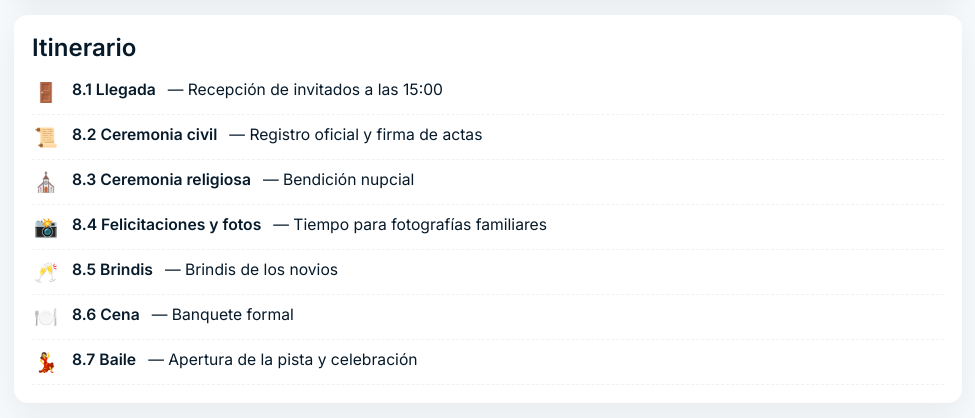
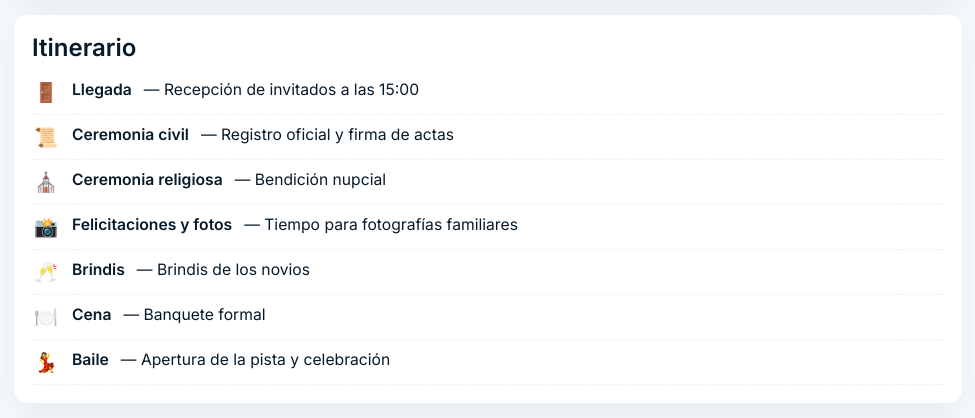
Before and after one commit to Coroxon/boda-juan-y-ana, a plain HTML site: page index.html in a window 1280 px wide. Shown: the part 1211-1629 px from the top of the page, without its empty margins (152-1127 px from the left). Drawn offline with nearby package versions, Linux system fonts and the light colour scheme.

Commit message:
Mejora en itinerario

```diff
--- a/index.html
+++ b/index.html
@@ -76,13 +76,13 @@
       <section class="card">
         <h2>Itinerario</h2>
         <ul class="itinerary">
-          <li><span class="it-icon" aria-hidden="true">🚪</span> <strong>8.1 Llegada</strong> — Recepción de invitados a las 15:00</li>
-          <li><span class="it-icon" aria-hidden="true">📜</span> <strong>8.2 Ceremonia civil</strong> — Registro oficial y firma de actas</li>
-          <li><span class="it-icon" aria-hidden="true">⛪</span> <strong>8.3 Ceremonia religiosa</strong> — Bendición nupcial</li>
-          <li><span class="it-icon" aria-hidden="true">📸</span> <strong>8.4 Felicitaciones y fotos</strong> — Tiempo para fotografías familiares</li>
-          <li><span class="it-icon" aria-hidden="true">🥂</span> <strong>8.5 Brindis</strong> — Brindis de los novios</li>
-          <li><span class="it-icon" aria-hidden="true">🍽️</span> <strong>8.6 Cena</strong> — Banquete formal</li>
-          <li><span class="it-icon" aria-hidden="true">💃</span> <strong>8.7 Baile</strong> — Apertura de la pista y celebración</li>
+          <li><span class="it-icon" aria-hidden="true">🚪</span> <strong>Llegada</strong> — Recepción de invitados a las 15:00</li>
+          <li><span class="it-icon" aria-hidden="true">📜</span> <strong>Ceremonia civil</strong> — Registro oficial y firma de actas</li>
+          <li><span class="it-icon" aria-hidden="true">⛪</span> <strong>Ceremonia religiosa</strong> — Bendición nupcial</li>
+          <li><span class="it-icon" aria-hidden="true">📸</span> <strong>Felicitaciones y fotos</strong> — Tiempo para fotografías familiares</li>
+          <li><span class="it-icon" aria-hidden="true">🥂</span> <strong>Brindis</strong> — Brindis de los novios</li>
+          <li><span class="it-icon" aria-hidden="true">🍽️</span> <strong>Cena</strong> — Banquete formal</li>
+          <li><span class="it-icon" aria-hidden="true">💃</span> <strong>Baile</strong> — Apertura de la pista y celebración</li>
         </ul>
       </section>
 
@@ -156,7 +156,7 @@
 
       <!-- 17. Texto sobre el amor -->
       <section class="card">
-        <h2>Sobre el amor</h2>
+        <h2>Amor</h2>
         <p>El amor no es solo un sentimiento: es decisión, cuidado y compañía. Nos vemos honrados de tenerlos como testigos de este compromiso.</p>
       </section>
 
```
